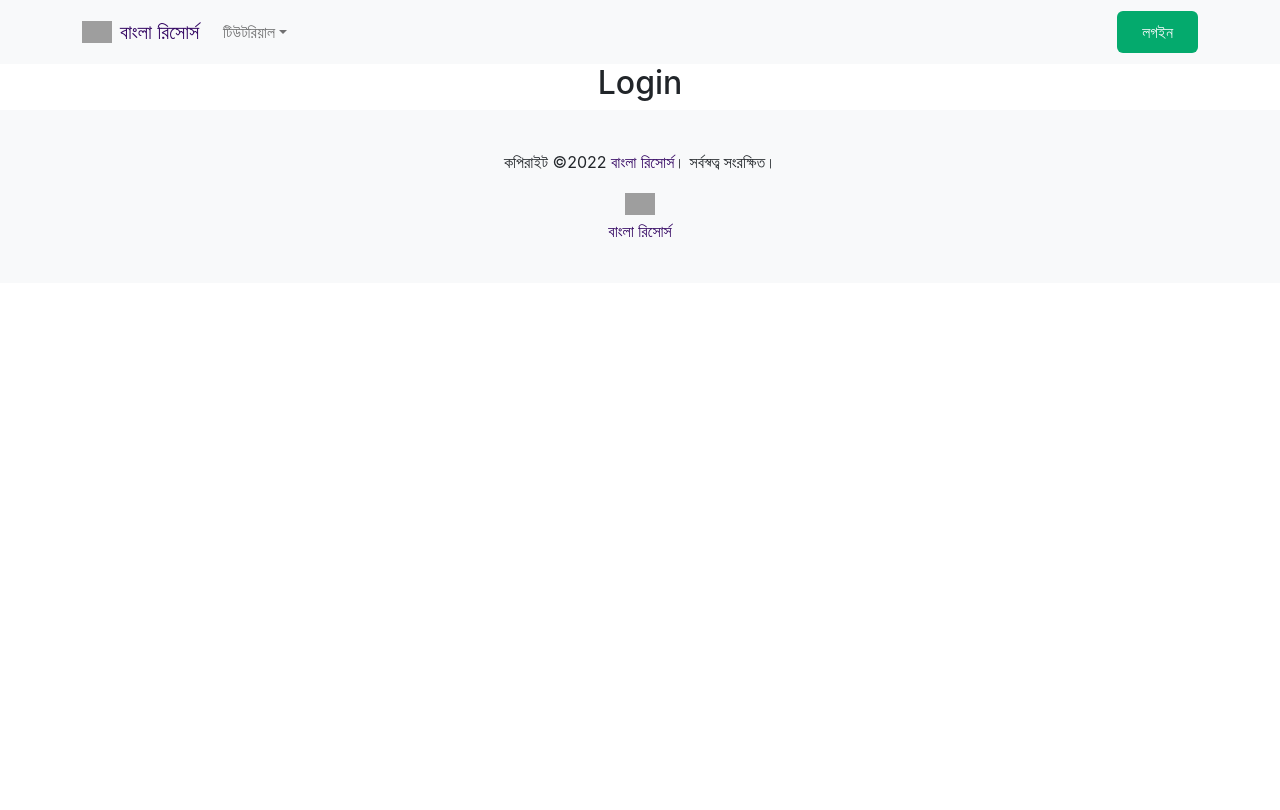
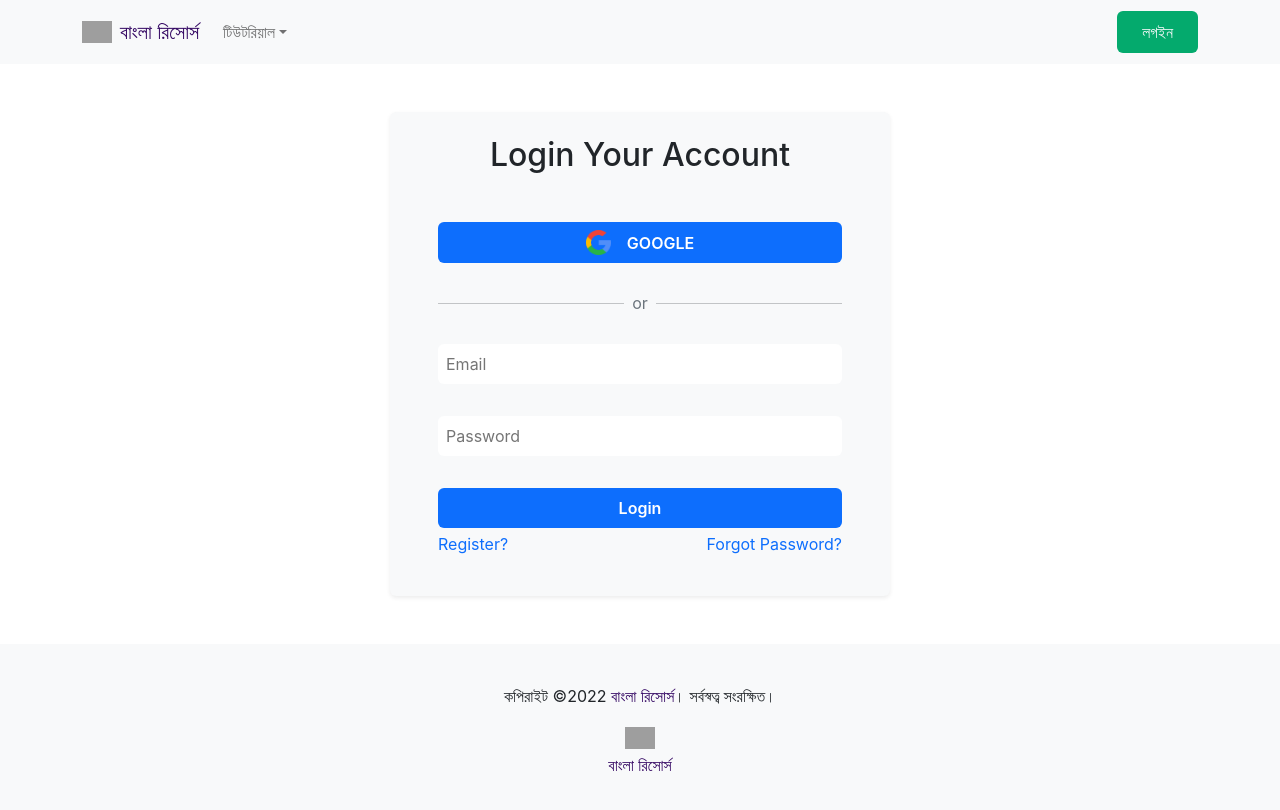
Before and after one commit to crescentpartha/Bangla-EdTech-Resources, a React (Create React App) app in the folder bangla-resources/: page /login in a window 1280 px wide. Shown: the top 810 px of the page. Built offline with nearby package versions, Linux system fonts and the light colour scheme; grey boxes are pictures that could not be loaded.

Commit message:
Implement the Login section's user interface

```diff
--- a/bangla-resources/src/components/Authentication/Login/Login.js
+++ b/bangla-resources/src/components/Authentication/Login/Login.js
@@ -1,9 +1,58 @@
 import React from 'react';
+import { useForm } from "react-hook-form";
+import { Link } from 'react-router-dom';
+import SocialLogin from '../SocialLogin/SocialLogin';
+import '../Register/Register.css';
 
 const Login = () => {
+    const { register, handleSubmit, formState: { errors } } = useForm();
+
+    const onSubmit = data => {
+        console.log(data);
+    }
+    // console.log(errors);
+
     return (
-        <div>
-            <h2>Login</h2>
+        <div className='auth-width bg-light mx-auto rounded py-4 my-5 shadow-sm'>
+            <h2 className='mb-0 text-capitalize'>Login your Account</h2>
+            <SocialLogin></SocialLogin>
+            <form className='form-width d-flex flex-column gap-1' onSubmit={handleSubmit(onSubmit)}>
+                <input
+                    className='py-2 px-2 mb-2 rounded border-0'
+                    placeholder='Email'
+                    type="email"
+                    {...register("email", {
+                        required: "Email is required",
+                        pattern: {
+                            value: /^[^\s@]+@[^\s@]+\.[^\s@]+$/,
+                            message: "Email is invalid"
+                        }
+                    })}
+                />
+                <p className='text-danger'>{errors?.email?.message}</p>
+                <input
+                    className='py-2 px-2 mb-2 rounded border-0'
+                    placeholder='Password'
+                    type="password"
+                    {...register("password", {
+                        required: "Password is required",
+                        pattern: {
+                            value: /^(?=.*[a-z])(?=.*[A-Z])(?=.*[0-9])(?=.*[!@#$%^&*])(?=.{8,20})/,
+                            message: "At least one [a-z][A-Z][0-9][!@#$%^&*] from each categories"
+                        }
+                    })}
+                />
+                <p className='text-danger'>{errors?.password?.message}</p>
+                <input
+                    className='py-2 px-2 rounded bg-primary text-white fw-semibold border-0'
+                    type="submit"
+                    value="Login"
+                />
+                <p className='d-flex align-items-center justify-content-between text-primary'>
+                    <Link className='text-decoration-none' to='/register'>Register?</Link>
+                    <Link className='text-decoration-none' to='/retrieve-password'>Forgot Password?</Link>
+                </p>
+            </form>
         </div>
     );
 };
```
